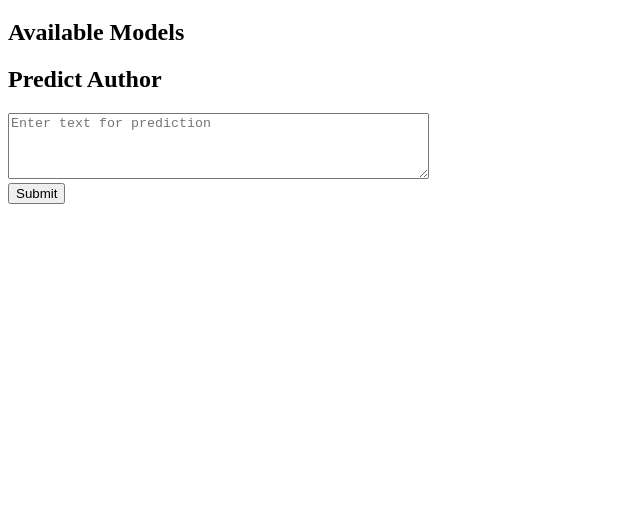
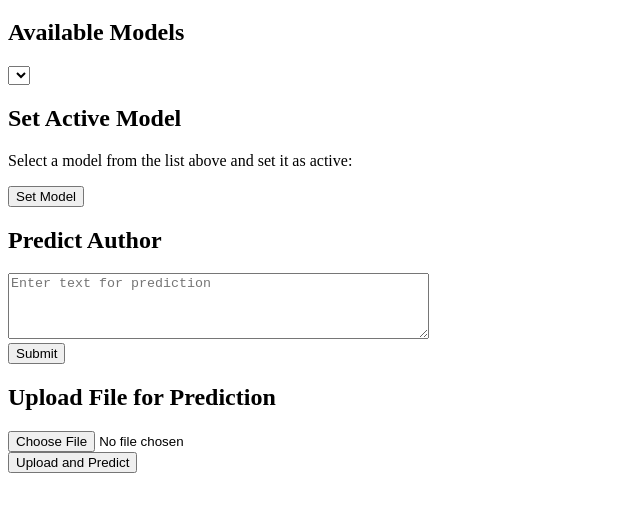
Before and after one commit to Difraya/hse_nlp_project, a plain HTML site: page FastAPI/index.html in a window 1280 px wide. Shown: the part 61-572 px from the top of the page, without its empty margins (0-640 px from the left). Drawn offline with Linux system fonts and the light colour scheme; no server answers.

Commit message:
Add files via upload
Заменил файл с AJAX, расширил его функционал

```diff
--- a/FastAPI/index.html
+++ b/FastAPI/index.html
@@ -5,6 +5,7 @@
     <meta name="viewport" content="width=device-width, initial-scale=1.0">
     <title>FastAPI AJAX Interface</title>
     <script>
+        // Функция для получения списка моделей и обновления выпадающего списка
         async function fetchModelsList() {
             try {
                 const response = await fetch('http://localhost:8000/ModelsList');
@@ -12,16 +13,49 @@
                     throw new Error('Network response was not ok ' + response.statusText);
                 }
                 const data = await response.json();
-                const modelsListDiv = document.getElementById('modelsList');
-                modelsListDiv.innerHTML = '';
+
+                // Заполнение выпадающего списка моделями
+                const modelSelect = document.getElementById('modelSelect');
+                modelSelect.innerHTML = '';
                 data.forEach(model => {
-                    modelsListDiv.innerHTML += `<li>${model.name}: ${model.description}</li>`;
+                    const option = document.createElement('option');
+                    option.value = model.name;
+                    option.textContent = `${model.name}: ${model.description}`;
+                    modelSelect.appendChild(option);
                 });
             } catch (error) {
                 console.error('Fetch error: ', error);
             }
         }
 
+        // Функция для отправки запроса на активацию выбранной модели
+        async function setActiveModel() {
+            const selectedModel = document.getElementById('modelSelect').value;
+            console.log("Selected Model ID: ", selectedModel);
+
+            try {
+                const response = await fetch(`http://127.0.0.1:8000/setModel?mod_id=${encodeURIComponent(selectedModel)}`, {
+                    method: 'POST',
+                    headers: {
+                        'Accept': 'application/json' // Указывем, что ожидаем ответ в формате JSON
+                    },
+                    body: '' // Соответственно вашим curl-запросом, тело запроса пустое
+                });
+
+                if (!response.ok) {
+                    const errorData = await response.json();
+                    throw new Error('Error: ' + errorData.detail);
+                }
+
+                const result = await response.json();
+                document.getElementById('setModelResult').innerText = result.message;
+            } catch (error) {
+                console.error('Error during setting model:', error);
+                document.getElementById('setModelResult').innerText = 'Error occurred while setting the model';
+            }
+        }
+
+        // Остальные функции не изменялись
         async function predictAuthor() {
             const textInput = document.getElementById('textInput').value;
             try {
@@ -39,23 +73,68 @@
                 document.getElementById('result').innerText = `Prediction: ${result.author}`;
             } catch (error) {
                 console.error('Error during prediction:', error);
+                document.getElementById('result').innerText = 'Error occurred during prediction';
             }
         }
 
+        async function uploadAndPredict() {
+            const inputFile = document.getElementById('fileInput').files[0];
+            if (!inputFile) {
+                console.error('No file selected');
+                document.getElementById('uploadResult').innerText = 'No file selected';
+                return;
+            }
+
+            const formData = new FormData();
+            formData.append('request', inputFile);
+
+            try {
+                const response = await fetch('http://localhost:8000/PredictItemFile', {
+                    method: 'POST',
+                    body: formData
+                });
+                if (!response.ok) {
+                    throw new Error('Network response was not ok ' + response.statusText);
+                }
+                const result = await response.json();
+                document.getElementById('uploadResult').innerText = `File Prediction: ${result.author}`;
+            } catch (error) {
+                console.error('Error during file prediction:', error);
+                document.getElementById('uploadResult').innerText = 'Error occurred during file prediction';
+            }
+        }
+
+        // Загружаем список моделей при загрузке страницы
         window.onload = fetchModelsList;
     </script>
 </head>
 <body>
     <h1>FastAPI AJAX Interface</h1>
+
     <div>
         <h2>Available Models</h2>
-        <ul id="modelsList"></ul>
+        <select id="modelSelect"></select>
     </div>
+
+    <div>
+        <h2>Set Active Model</h2>
+        <p>Select a model from the list above and set it as active:</p>
+        <button onclick="setActiveModel()">Set Model</button>
+        <div id="setModelResult"></div>
+    </div>
+
     <div>
         <h2>Predict Author</h2>
         <textarea id="textInput" rows="4" cols="50" placeholder="Enter text for prediction"></textarea><br>
         <button onclick="predictAuthor()">Submit</button>
         <div id="result"></div>
     </div>
+
+    <div>
+        <h2>Upload File for Prediction</h2>
+        <input type="file" id="fileInput" accept=".txt" /><br>
+        <button onclick="uploadAndPredict()">Upload and Predict</button>
+        <div id="uploadResult"></div>
+    </div>
 </body>
 </html>
```
